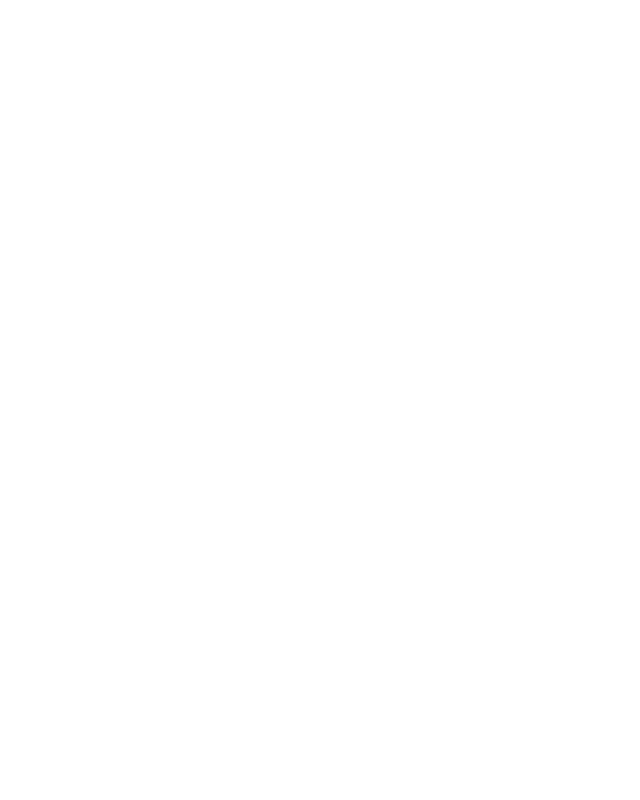
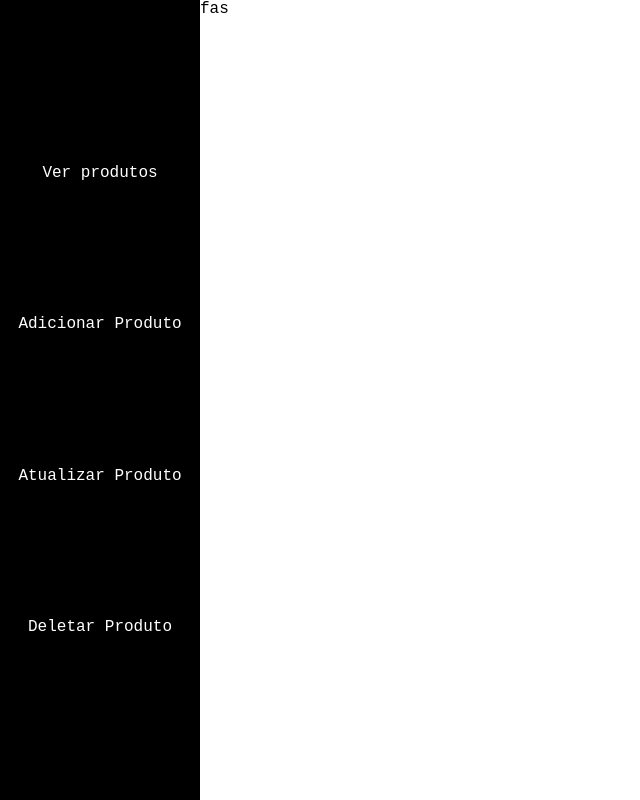
Before and after one commit to matheusmartinsviana/crud-de-produtos-reactjs, a React (Vite) app: page / in a window 1280 px wide. Shown: the whole page, without its empty margins (0-640 px from the left). Built offline with nearby package versions, Linux system fonts and the light colour scheme.

Commit message:
feat: dinamic forms component (wip)

```diff
--- a/index.html
+++ b/index.html
@@ -1,13 +1,23 @@
 <!doctype html>
-<html lang="en">
+<html lang="pt-BR">
+
 <head>
   <meta charset="UTF-8" />
   <link rel="icon" type="image/svg+xml" href="/vite.svg" />
   <meta name="viewport" content="width=device-width, initial-scale=1.0 user-scalable=no" />
-    <title>CRUD of Products T-Alpha</title>
+
+  <link rel="preconnect" href="https://fonts.googleapis.com">
+  <link rel="preconnect" href="https://fonts.gstatic.com" crossorigin>
+  <link href="https://fonts.googleapis.com/css2?family=Open+Sans:ital,wght@0,300..800;1,300..800&display=swap"
+    rel="stylesheet">
+
+
+  <title>CRUD of Products T-Alpha Interview Test</title>
 </head>
+
 <body>
   <div id="root"></div>
   <script type="module" src="/src/main.jsx"></script>
 </body>
+
 </html>
--- a/package.json
+++ b/package.json
@@ -11,7 +11,8 @@
   },
   "dependencies": {
     "react": "^18.3.1",
-    "react-dom": "^18.3.1"
+    "react-dom": "^18.3.1",
+    "react-router-dom": "^6.26.0"
   },
   "devDependencies": {
     "@eslint/js": "^9.8.0",
--- a/src/App.jsx
+++ b/src/App.jsx
@@ -1,11 +1,5 @@
+import AppRoutes from "./routes/AppRoutes";
 
-function App() {
-
-  return (
-    <>
-
-    </>
-  )
+export default function App() {
+  return <AppRoutes />
 }
-
-export default App
--- a/src/index.css
+++ b/src/index.css
@@ -1,5 +1,19 @@
+:root {
+  --dark: #000;
+}
+
 * {
   margin: 0;
   padding: 0;
   box-sizing: border-box;
+  font-family: 'Opens Sans', monospace;
 }
+
+a {
+  text-decoration: none;
+  color: var(--dark);
+}
+
+li {
+  list-style: none;
+}
--- /dev/null
+++ b/src/pages/Home.jsx
@@ -0,0 +1,11 @@
+import styles from './Styles/Home.module.css'
+
+const Home = (() => {
+    return (
+    <main className={styles.HomeContainer}>
+        fas
+    </main>
+    );
+})
+
+export default Home
--- /dev/null
+++ b/src/pages/Styles/Home.module.css
@@ -0,0 +1,4 @@
+.HomeContainer {
+    display: flex;
+    position: relative;
+}
--- /dev/null
+++ b/src/routes/AppRoutes.jsx
@@ -0,0 +1,19 @@
+import { BrowserRouter, Route, Routes } from "react-router-dom";
+import Home from "../pages/Home";
+import Body from "../layout/Body";
+import Register from "../pages/Register";
+
+const AppRoutes = (() => {
+    return (
+        <BrowserRouter>
+            <Routes>
+                <Route path="/" element={<Body />}>
+                    <Route path="/" element={<Home />}/>
+                </Route>
+                <Route path="/register" element={<Register />}/>
+            </Routes>
+        </BrowserRouter>
+    );
+})
+
+export default AppRoutes
```
Also changed, not shown: src/components/Forms.jsx (added, +38 -0 lines), src/components/Styles/Forms.module.css (added), 1 other file (tests, documents, lock files or other folders). Lines whose indentation alone changed are shown as unchanged.
